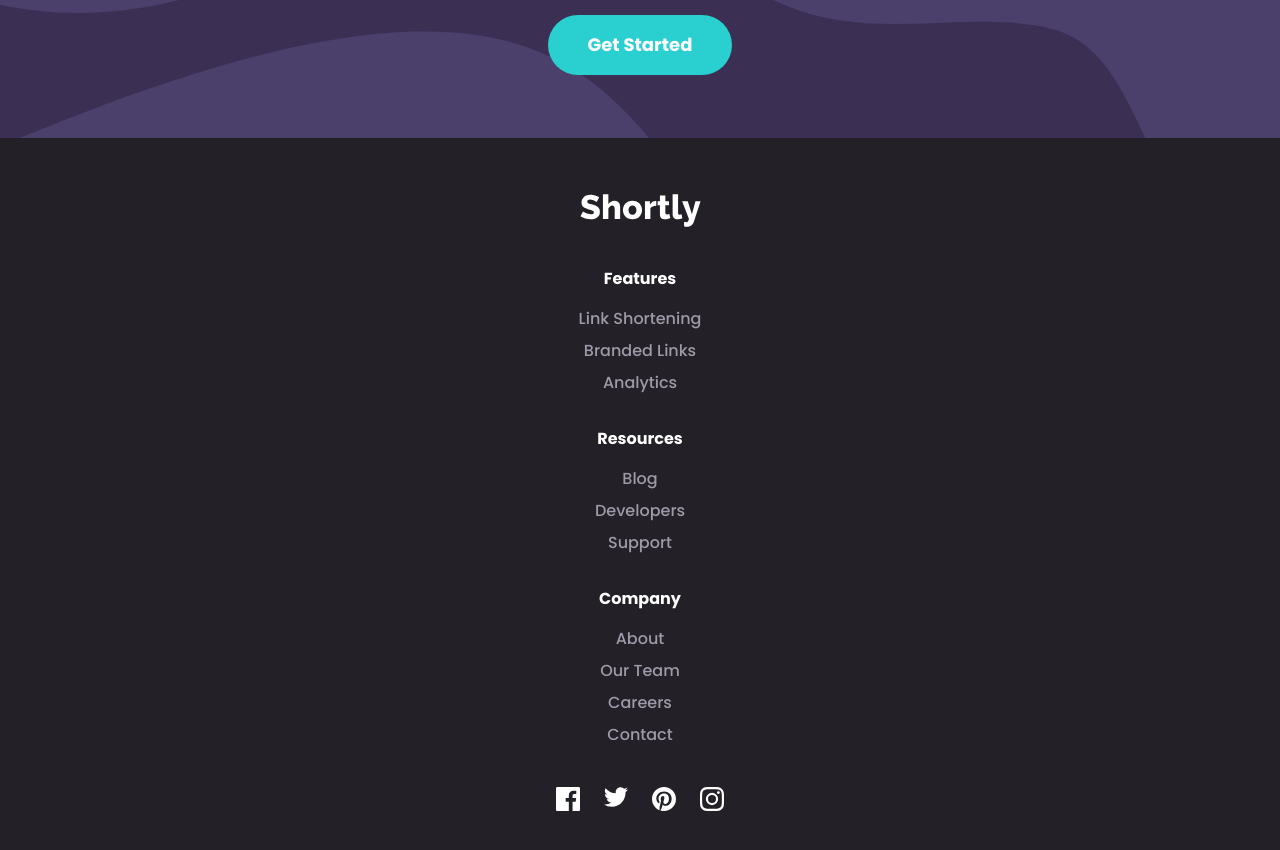
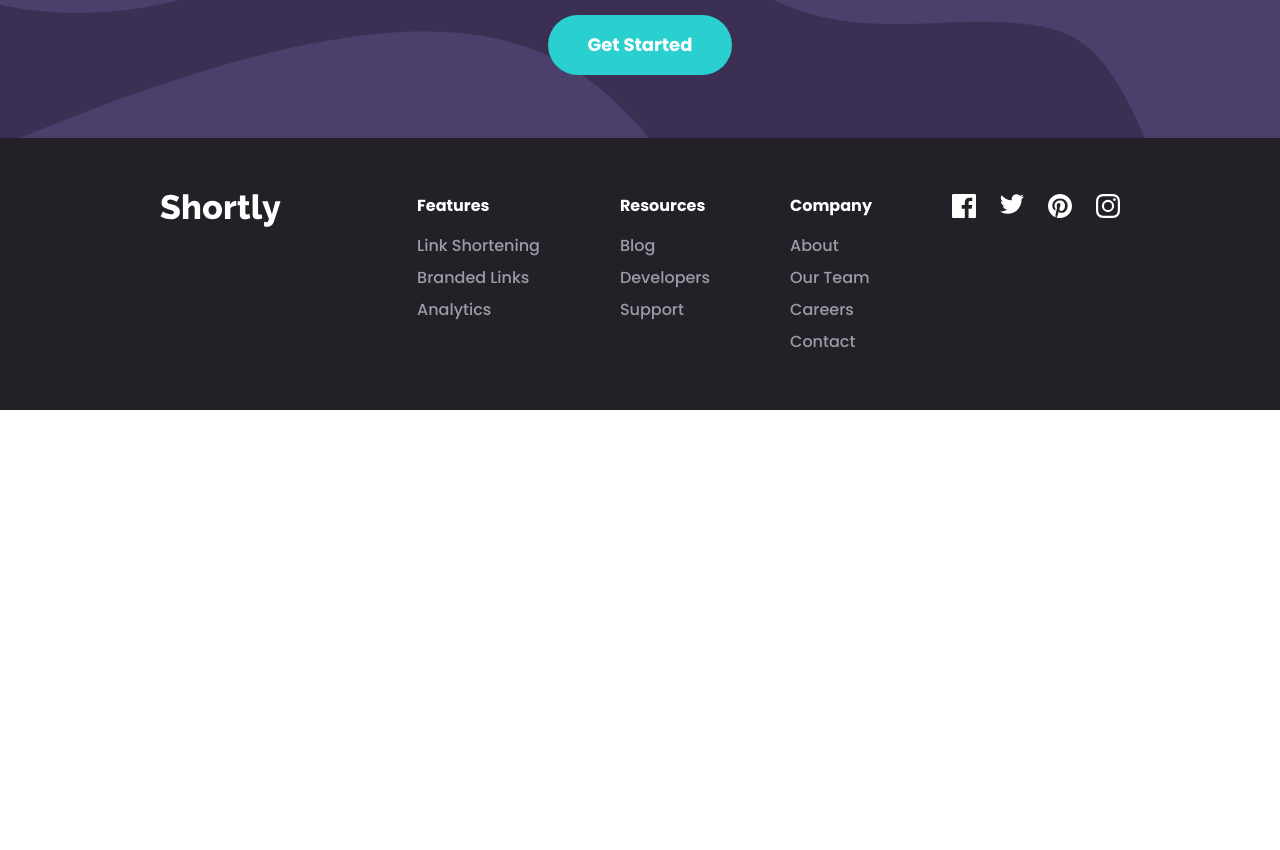
Before and after one commit to danaYatsuta/frontend-mentor-url-shortening-api, a Vue app: page / in a window 1280 px wide. Shown: the part 1920-2770 px from the top of the page. After the commit the page ends 2330 px from the top, so only its background shows below. Built offline with nearby package versions, Linux system fonts and the light colour scheme.

Commit message:
Desktop footer

```diff
--- a/src/components/FooterLinkList.vue
+++ b/src/components/FooterLinkList.vue
@@ -1,5 +1,5 @@
 <template>
-  <div class="flex flex-col gap-4 text-center text-base">
+  <div class="flex flex-col gap-4 text-center text-base lg:text-start">
     <p class="font-bold text-white"><slot name="heading"></slot></p>
 
     <div class="flex flex-col gap-2">
--- a/src/components/TheFooter.vue
+++ b/src/components/TheFooter.vue
@@ -19,10 +19,12 @@ export default {
 </script>
 
 <template>
-  <footer class="flex flex-col items-center gap-10 bg-very-dark-violet py-14">
+  <footer
+    class="flex flex-col items-center justify-between gap-10 bg-very-dark-violet py-14 lg:flex-row lg:items-start lg:px-20 xl:px-40"
+  >
     <ShortlyLogo class="fill-white" />
 
-    <div class="flex flex-col gap-8">
+    <div class="flex flex-col gap-8 lg:flex-row xl:gap-20">
       <FooterLinkList>
         <template #heading>Features</template>
 
@@ -47,13 +49,13 @@ export default {
         <a href="#">Careers</a>
         <a href="#">Contact</a>
       </FooterLinkList>
-    </div>
 
-    <div class="flex gap-6">
-      <a href="#"><IconFacebook /></a>
-      <a href="#"><IconTwitter /></a>
-      <a href="#"><IconPinterest /></a>
-      <a href="#"><IconInstagram /></a>
+      <div class="flex gap-6">
+        <a href="#"><IconFacebook /></a>
+        <a href="#"><IconTwitter /></a>
+        <a href="#"><IconPinterest /></a>
+        <a href="#"><IconInstagram /></a>
+      </div>
     </div>
   </footer>
 </template>
```
